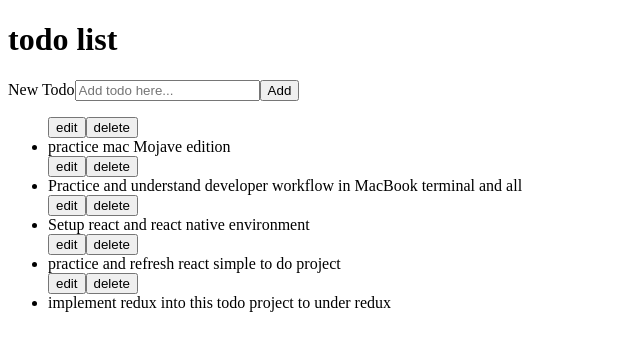
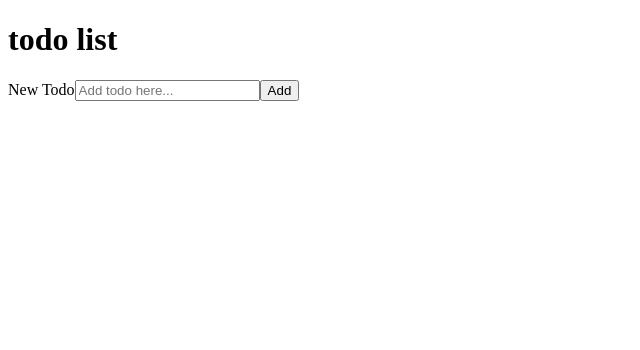
Before and after one commit to jimmy0705/react-refersher-project, a React (Create React App) app: page / in a window 1280 px wide. Shown: the top 350 px of the page, without its empty margins (0-640 px from the left). Built offline with nearby package versions, Linux system fonts and the light colour scheme.

Commit message:
delete todo t event succesfully added

```diff
--- a/src/Todo.js
+++ b/src/Todo.js
@@ -2,11 +2,21 @@ import { Component } from 'react'
 
 export default class Todo extends Component {
 
+     handleId =(e)=>{
+       // console.log(e)
+       e.preventDefault()
+       // console.log(this.props.delete)
+         this.props.delete(this.props.id)
+    }
+
     render() {
+
+
+
         return (
             <div>
              <button>edit</button>
-             <button>delete</button>
+             <button onClick={this.handleId}>delete</button>
             <li>{this.props.todo}</li>
 
 
--- a/src/TodoList.js
+++ b/src/TodoList.js
@@ -5,11 +5,17 @@ import CreateTodo from "./CreateTodo"
 export default class TodoList extends Component {
     constructor(props){
         super(props)
-        this.state={todos:
-            [{task:"practice mac Mojave edition "},{task:"Practice and understand developer workflow in MacBook terminal and all"},{task:"Setup react and react native environment"},{task:"practice and refresh react simple to do project"},{task:"implement redux into this todo project to under redux"}
-        ]}
+        this.state={todos:[]}
 
         this.handlerCreate= this.handlerCreate.bind(this)
+        this.handlerRemove= this.handlerRemove.bind(this)
+    }
+
+    handlerRemove(id){
+       console.log(id)
+       this.setState({
+           todos: this.state.todos.filter((t,index)=> index != id)
+       })
     }
 
     handlerCreate(newTodo){
@@ -26,7 +32,7 @@ export default class TodoList extends Component {
                 <CreateTodo create={this.handlerCreate} />
 
                 <ul>
-                   {this.state.todos.map((todo,index)=><Todo todo={todo.task} key={index}/>)}
+                   {this.state.todos.map((todo,index)=><Todo todo={todo.task} key={index} id={index} delete={this.handlerRemove}/>)}
                 </ul>
             </div>
         )
```
